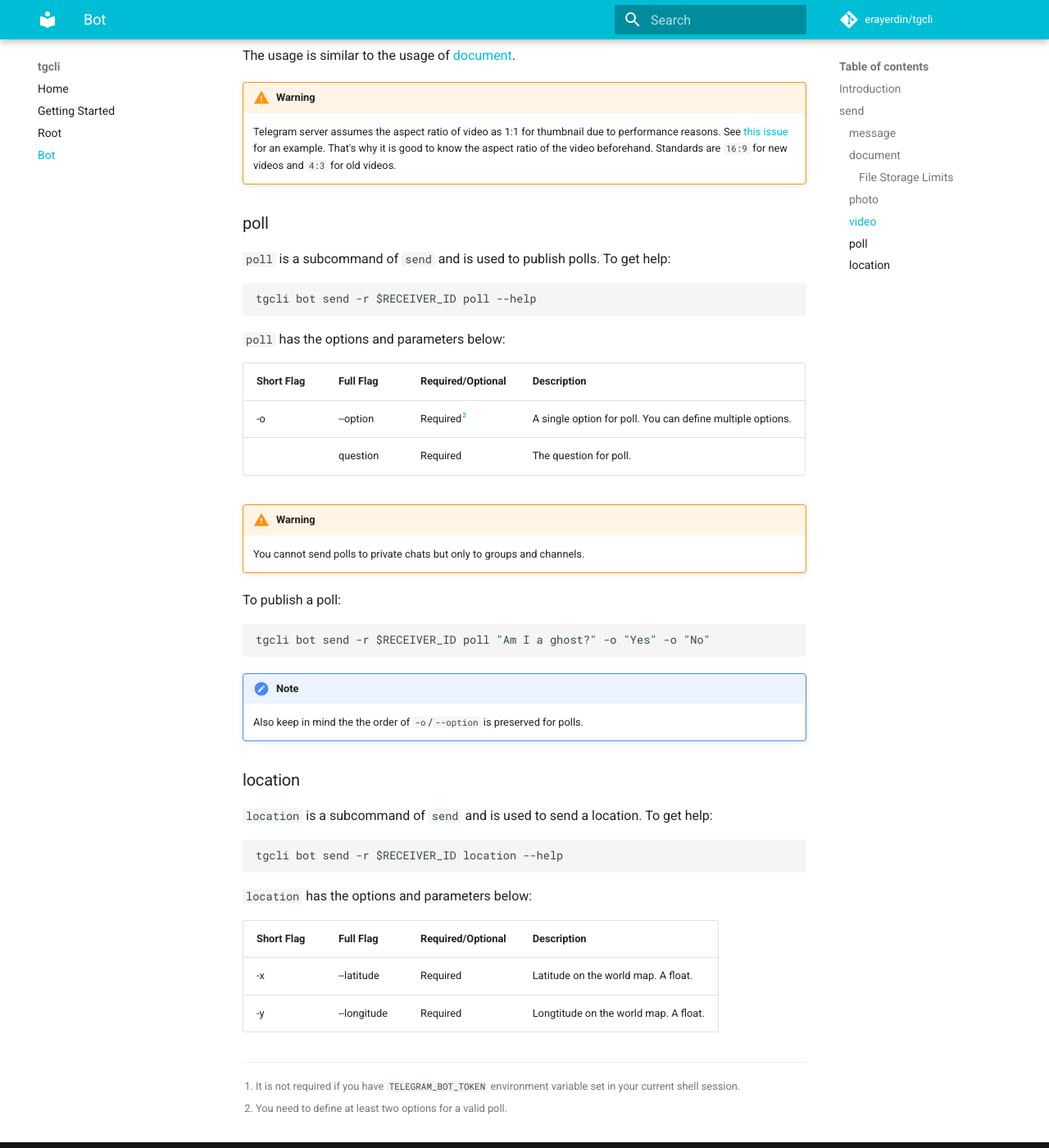
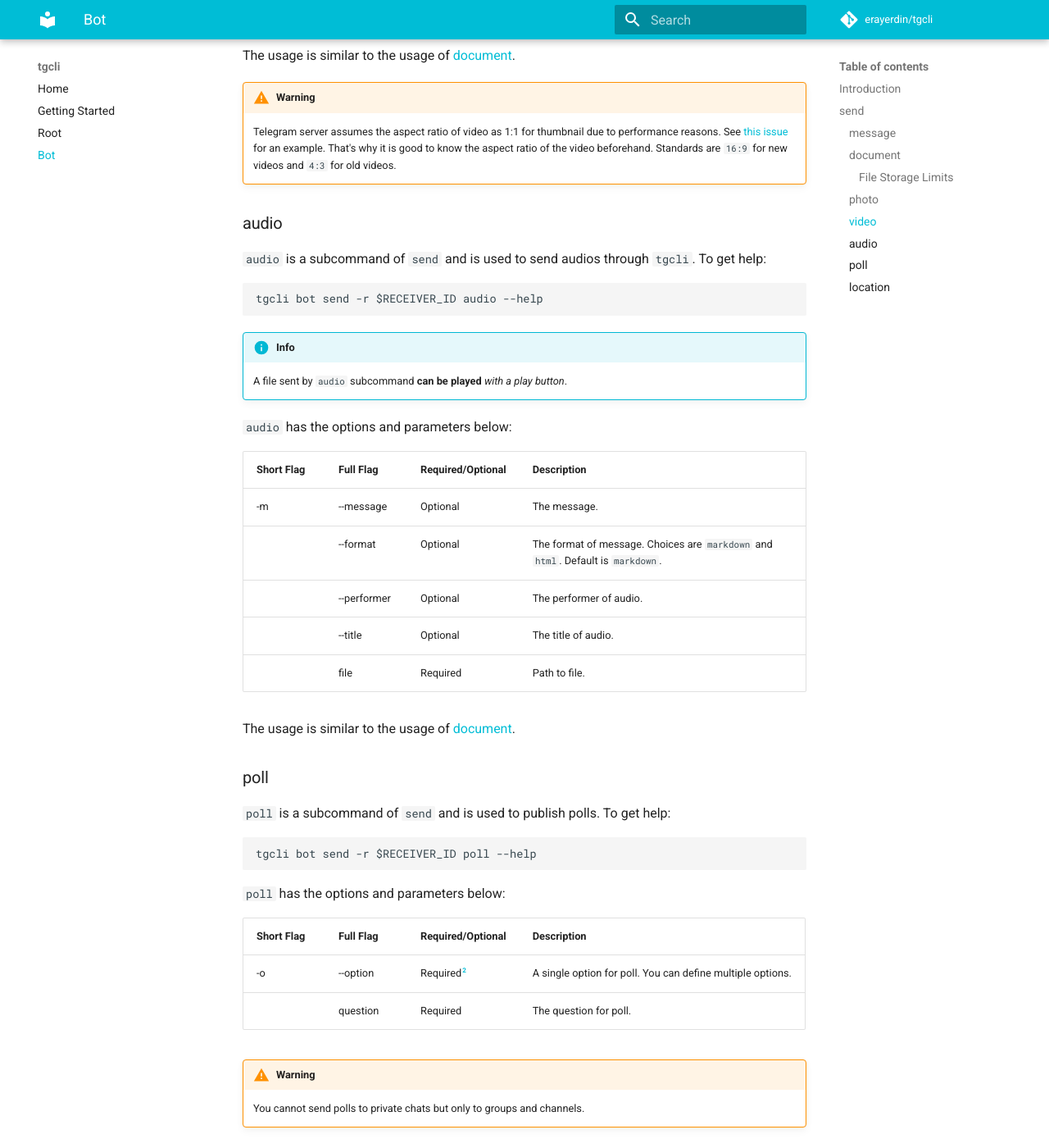
Before and after one commit to erayerdin/tgcli, an MkDocs documentation site: the page built from docs/bot.md, in a window 1280 px wide and 1400 px high, scrolled down 4501 px. Shown: the whole window at 82% size. Built offline with MkDocs 1.6.1 and Material for MkDocs 9.7.7, drawn with Linux system fonts in a browser that asks for light colours; comment, search, counter and statistics services are not loaded.

Commit message:
added audio to cli and docs

```diff
--- a/docs/bot.md
+++ b/docs/bot.md
@@ -192,6 +192,29 @@ The usage is similar to the usage of [document](bot.md#document).
 
 [issue_27]: https://github.com/erayerdin/tgcli/issues/27
 
+### audio
+
+`audio` is a subcommand of `send` and is used to send audios
+through `tgcli`. To get help:
+
+    tgcli bot send -r $RECEIVER_ID audio --help
+
+!!! info
+    A file sent by `audio` subcommand **can be played** *with a
+    play button*.
+
+`audio` has the options and parameters below:
+
+Short Flag | Full Flag | Required/Optional | Description
+--- | --- | --- | ---
+-m | --message | Optional | The message.
+ | --format | Optional | The format of message. Choices are `markdown` and `html`. Default is `markdown`.
+ | --performer | Optional | The performer of audio.
+ | --title | Optional | The title of audio.
+ | file | Required | Path to file.
+
+The usage is similar to the usage of [document](bot.md#document).
+
 ### poll
 
 `poll` is a subcommand of `send` and is used to publish polls. To get help:
```
Also changed, not shown: 1 other file.
